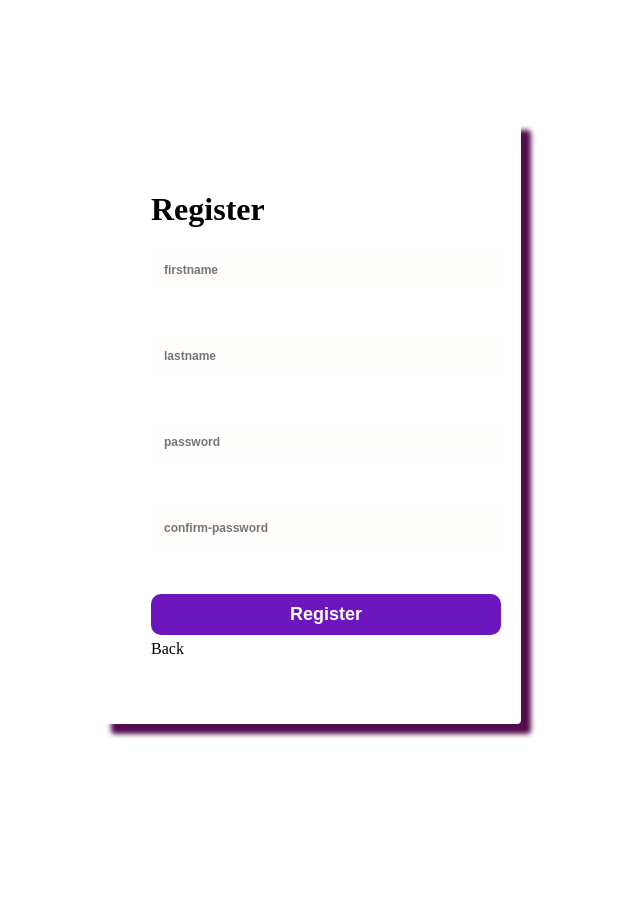
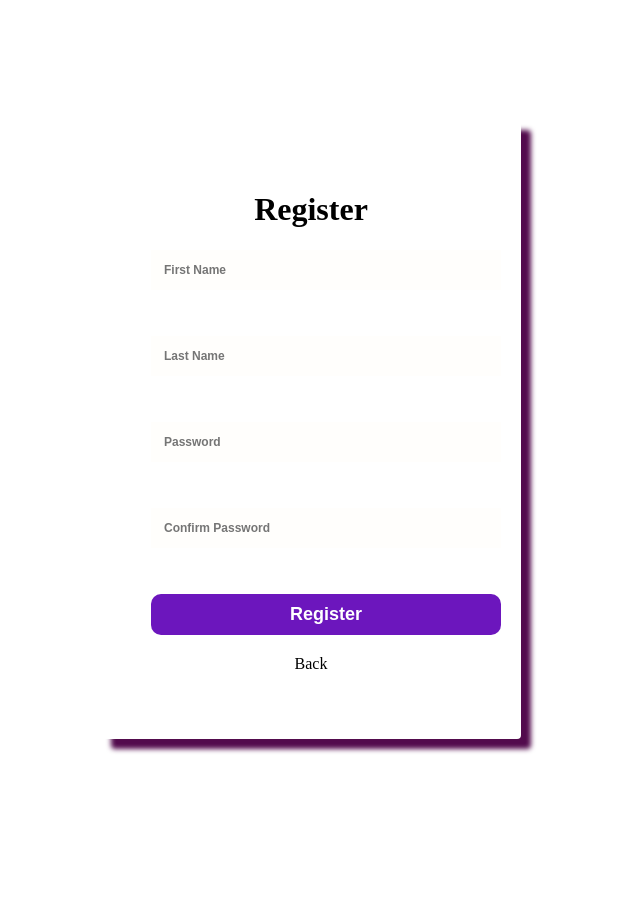
Before and after one commit to Mangokazi/Database-Project, a PHP site: page /registration.php in a window 1280 px wide. Shown: the whole page, without its empty margins (329-969 px from the left). Run offline with PHP 8.4, Linux system fonts and the light colour scheme.

Commit message:
login and registration

```diff
--- a/registration.php
+++ b/registration.php
@@ -9,18 +9,19 @@
         <div id="form1">
             <h1>Register</h1>
             <form name="form"  method="post" action= "index.php">
-                <input type="text" id="first" name="first_name" placeholder = "firstname"></br></br>
-                <input type="text" id="last" name="last_name" placeholder = "lastname"></br></br>
-                <input type="password" id="pass" name="password" placeholder="password"></br></br>
-                <input type="password" id="con-pass" name="confirm_password" placeholder="confirm-password"></br></br>
+                <input type="text" id="first" name="first_name" placeholder = "First Name"></br></br>
+                <input type="text" id="last" name="last_name" placeholder = "Last Name"></br></br>
+                <input type="password" id="pass" name="password" placeholder="Password"></br></br>
+                <input type="password" id="con-pass" name="confirm_password" placeholder="Confirm Password"></br></br>
                 <input type="submit" id="btn" value="Register" name = "submit"/>
-
-        <div id="labels">
-
-      <label for="login"><span>Back</span></label>
-    </div>
+                <div id="labels">
+                    <div>
+                        <a href="index.php"><label for="login"><span>Back</span></label></a>
+                    </div>
+                </div>
+            </form>
+        </div>
     </body>
-    </form>
 </html>
 
 <?php
--- a/style.css
+++ b/style.css
@@ -76,13 +76,14 @@ a {
 .header {
   width:100%;
   height: 100vh;
-  background-image: url(Images/mybackground2.jpg);
+  background-image: url(Images/bg.png);
   background-position: center top;
   background-size: cover;
   background-repeat: no-repeat;
+
 }
 body.header{
-  background-image: url(Images/mybackground2.jpg);
+  background-image: url(Images/bg.png);
 }
 .side-nav {
   width: 110px;
@@ -349,6 +350,7 @@ h3.logo {
   margin:120px auto;
   padding:50px;
   box-shadow: 10px 10px 5px rgb(82, 11, 77);
+  text-align: center;
 }
 @media screen and (max-width: 570px) {
   #form1 {
@@ -357,6 +359,16 @@ h3.logo {
     padding:40px;
   }
 }
+
+#labels {
+  margin-top: 20px;
+
+}
+
+.account {
+  margin-top: 10px;
+}
+
 
 /* login_page */
 
```
Also changed, not shown: index.php (+9 -14 lines), Images/messages.png (deleted), Images/setting.png (deleted), 1 other file.
